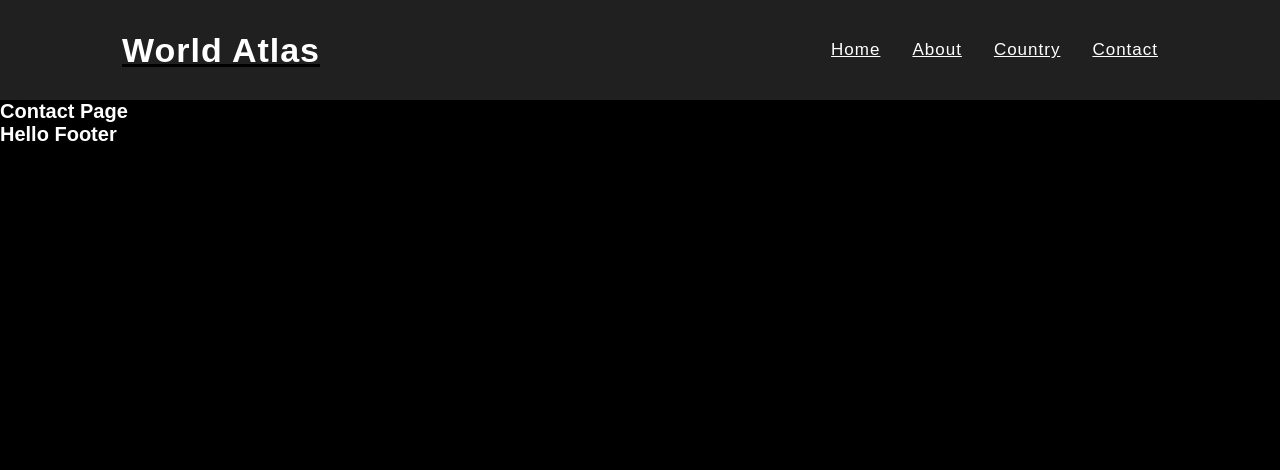
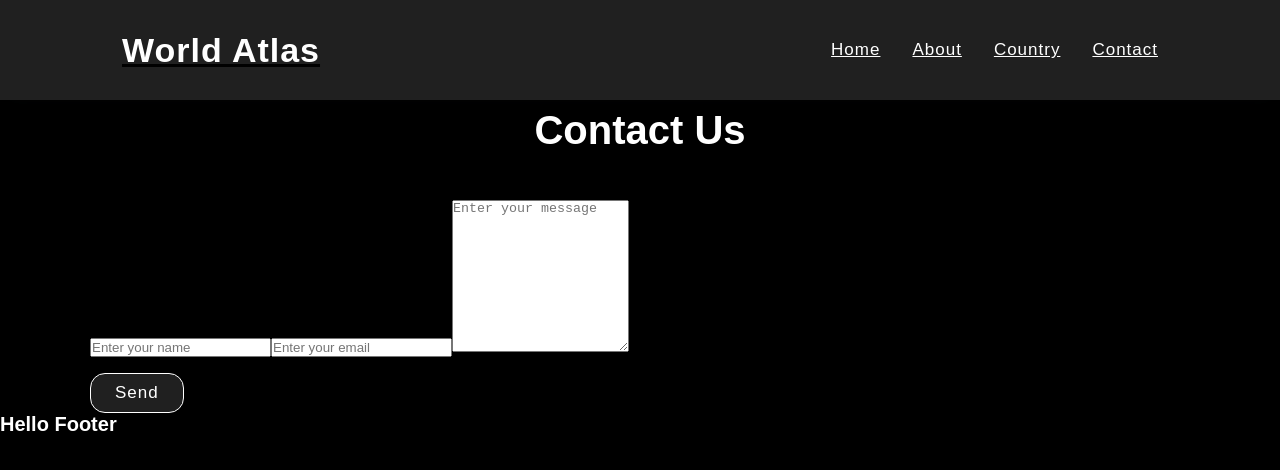
Before and after one commit to electrixky/world-atlas, a React (Vite) app: page /contact in a window 1280 px wide. Shown: the top 470 px of the page. Built offline with nearby package versions, Linux system fonts and the light colour scheme.

Commit message:
contact us page

```diff
--- a/src/pages/Contact.jsx
+++ b/src/pages/Contact.jsx
@@ -1,3 +1,22 @@
 export const Contact = () => {
-  return <h1>Contact Page</h1>
+
+    const handleFormSubmit = (formData) => {
+        console.log(Object.fromEntries(formData.entries()))
+    }
+
+    return <section className="section-contact">
+        <h2 className="container-title">Contact Us</h2>
+        <div className="contact-wrapper container">
+            <form action={handleFormSubmit}>
+                <input type="text" className="form-control" required autoComplete="off" placeholder="Enter your name"
+                       name="username"/>
+                <input type="email" className="form-control" required autoComplete="off" placeholder="Enter your email"
+                       name="email"/>
+                <textarea className="form-control" rows="10" required autoComplete="off"
+                          placeholder="Enter your message"
+                          name="message"/>
+                <button type="submit" value="send">Send</button>
+            </form>
+        </div>
+    </section>
 }
```
